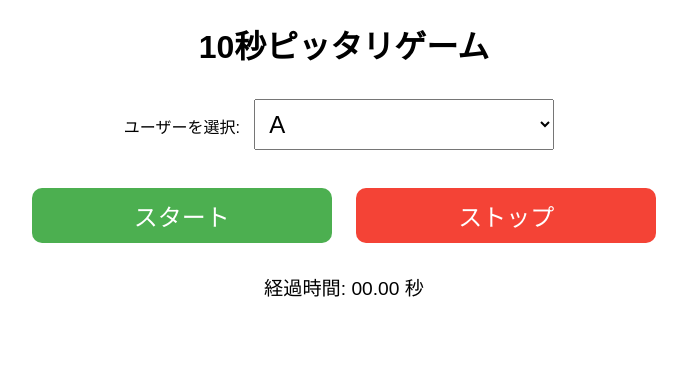
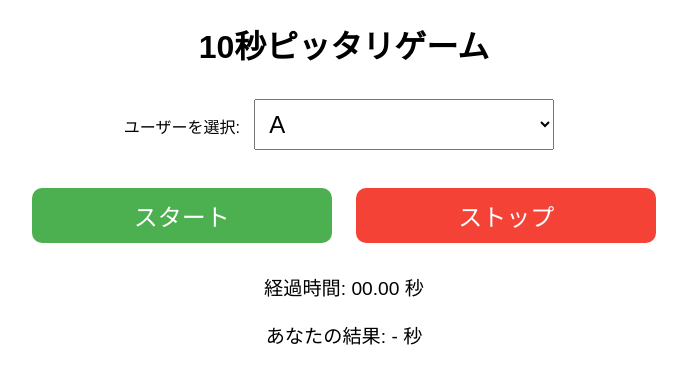
Before and after one commit to hryooooo/flask-10sec-game, a Flask app: page / in a window 1280 px wide. Shown: the top 384 px of the page, without its empty margins (296-983 px from the left). Run offline with Flask 3, Linux system fonts and the light colour scheme; some libraries are stand-ins or nearby versions.

Commit message:
Update index.html

```diff
--- a/templates/index.html
+++ b/templates/index.html
@@ -55,6 +55,7 @@
     <button id="stopBtn" disabled>ストップ</button>
     <p id="message"></p>
     <p id="elapsedTime">経過時間: 00.00 秒</p>  <!-- 経過時間表示用 -->
+    <p id="finalTime">あなたの結果: - 秒</p>  <!-- 最終結果表示 -->
 
     <script>
         const socket = io();
@@ -67,19 +68,16 @@
 
         socket.on('timer_started', (serverTime) => {
             console.log("タイマー開始:", serverTime);
-            startTime = serverTime * 1000;  // 秒単位なのでミリ秒に変換
+            startTime = serverTime;  // サーバー基準時刻（ミリ秒）
             document.getElementById('message').innerText = "タイマー開始！";
             document.getElementById('stopBtn').disabled = false;
             document.getElementById('startBtn').disabled = true;
 
-            // **インターバル開始前に即座に経過時間を更新**
+            // 100msごとに経過時間を更新
             updateElapsedTime();
-
-            // 100msごとに経過時間を更新
             timerInterval = setInterval(updateElapsedTime, 100);
         });
 
-        // **現在の経過時間を即座に更新する関数**
         function updateElapsedTime() {
             if (startTime === null) return;
             const elapsed = (Date.now() - startTime) / 1000;
@@ -90,19 +88,25 @@
             if (startTime === null) return;
 
             const user = document.getElementById('userSelect').value;
-            socket.emit('submit_time', { user: user });  // 時間はサーバー側で計測
+            socket.emit('submit_time', { user: user });
 
-            // 「終わり！」と表示
             document.getElementById('message').innerText = "終わり！";
 
-            // インターバルを停止
             if (timerInterval !== null) {
-                clearInterval(timerInterval);  // 正しくインターバルを停止
-                timerInterval = null;  // インターバルIDをリセット
+                clearInterval(timerInterval);
+                timerInterval = null;
             }
 
             document.getElementById('stopBtn').disabled = true;
         });
+
+        // サーバーから受け取った結果を表示
+        socket.on('update_results', (results) => {
+            const user = document.getElementById('userSelect').value;
+            if (results[user] !== undefined) {
+                document.getElementById('finalTime').innerText = `あなたの結果: ${results[user].toFixed(3)} 秒`;
+            }
+        });
     </script>
 </body>
 </html>
```
